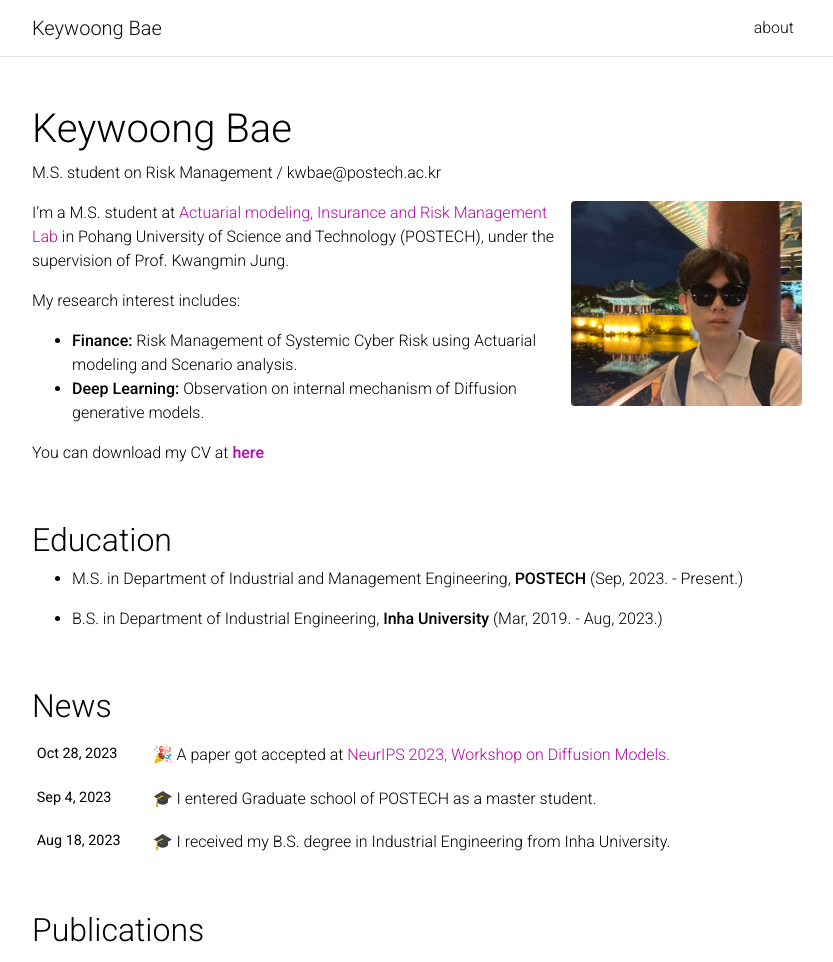
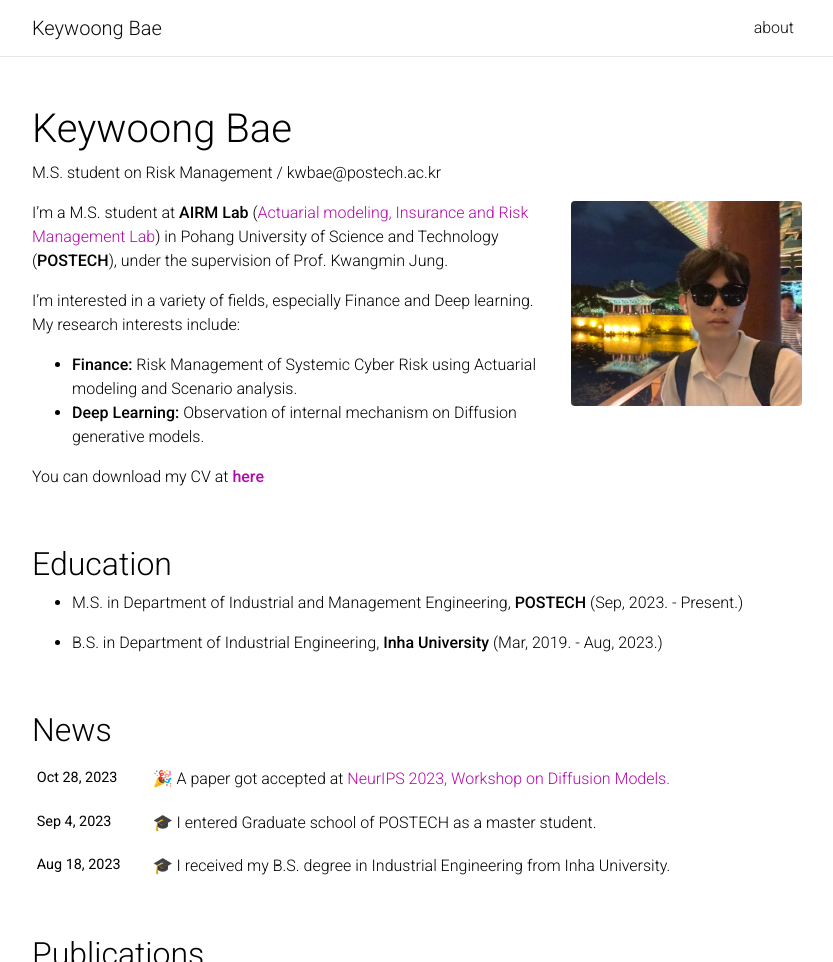
Before and after one commit to kwoongbae/kwoongbae.github.io, a Jekyll site: the page built from _pages/about.md, in a window 1280 px wide and 1377 px high, cut to the strip 0-962 px from the top of the window. Shown: the whole strip, without its empty margins (223-1056 px from the left). Built offline with Jekyll 4.4.1, drawn with Linux system fonts in a browser that asks for light colours; full-size pictures stand in for the smaller copies a plugin makes; comment, search, counter and statistics services are not loaded; a style sheet for code colours, icons or effects is not loaded.

Commit message:
Update about.md

```diff
--- a/_pages/about.md
+++ b/_pages/about.md
@@ -15,12 +15,12 @@ selected_papers: true # includes a list of papers marked as "selected={true}"
 social: true  # includes social icons at the bottom of the page
 ---
 
-I’m a M.S. student at [Actuarial modeling, Insurance and Risk Management Lab](https://airm.postech.ac.kr/) in Pohang University of Science and Technology (POSTECH), under the supervision of Prof. Kwangmin Jung.
+I’m a M.S. student at **AIRM Lab** ([Actuarial modeling, Insurance and Risk Management Lab](https://airm.postech.ac.kr/)) in Pohang University of Science and Technology (**POSTECH**), under the supervision of Prof. Kwangmin Jung.
 
-My research interest includes:
+I'm interested in a variety of fields, especially Finance and Deep learning. My research interests include:
 
 - **Finance:** Risk Management of Systemic Cyber Risk using Actuarial modeling and Scenario analysis.
-- **Deep Learning:** Observation on internal mechanism of Diffusion generative models.
+- **Deep Learning:** Observation of internal mechanism on Diffusion generative models.
 
 You can download my CV at **[here](../assets/pdf/CV_K,Bae.pdf)**
 
```
